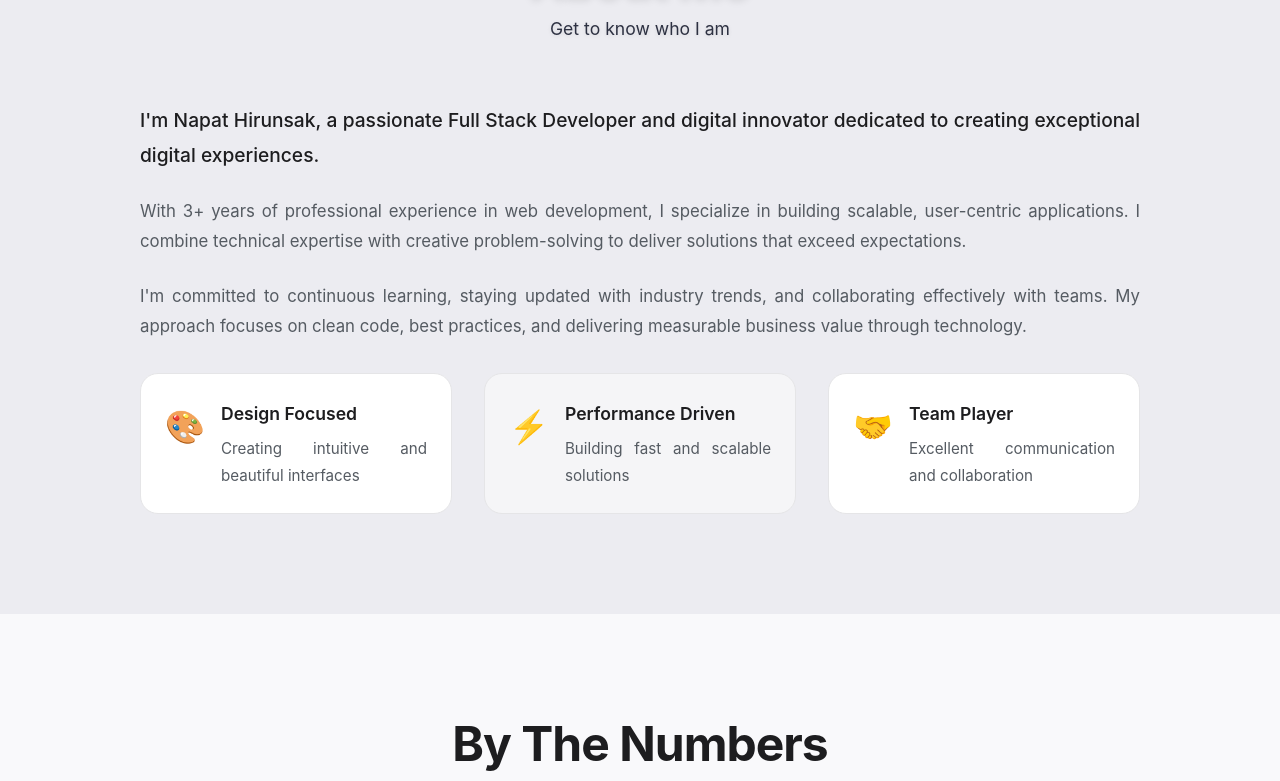
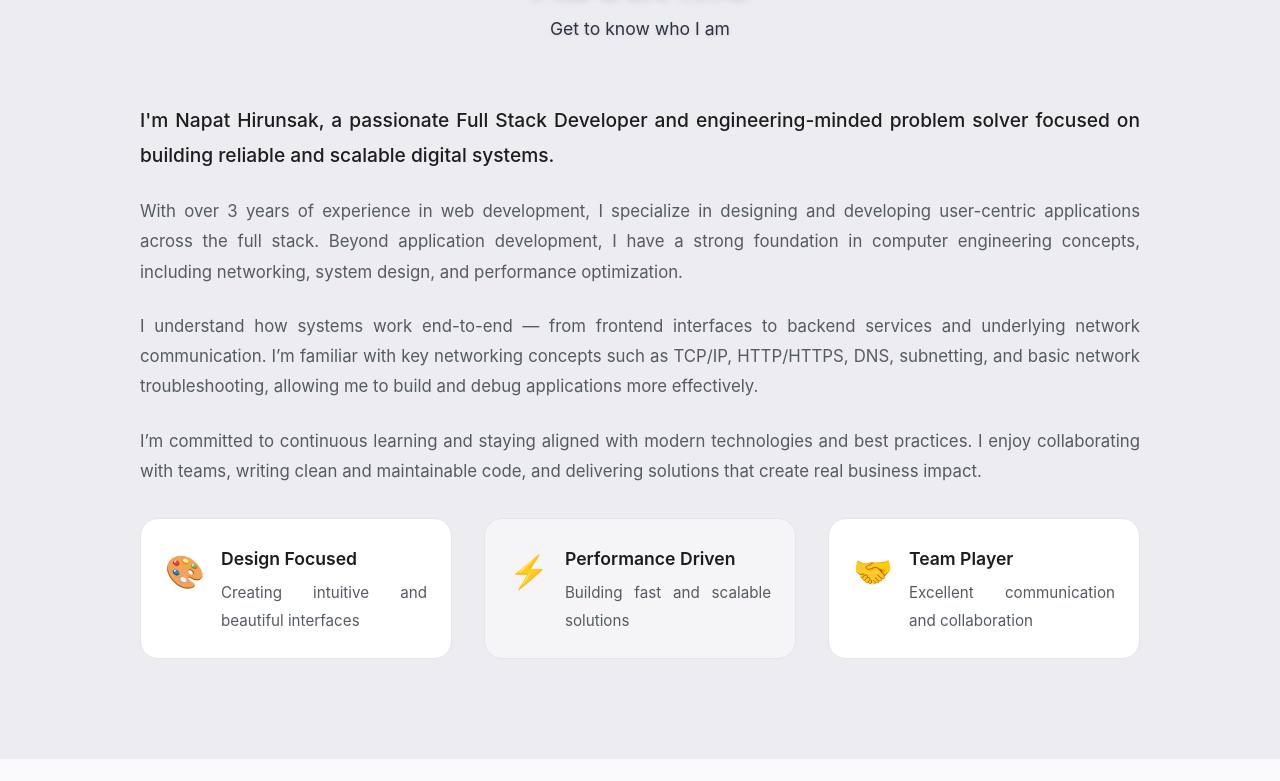
Before and after one commit to Napat-hi/Web-Resume, a React (Vite) app: page / in a window 1280 px wide. Shown: the part 1019-1800 px from the top of the page. Built offline with nearby package versions, Linux system fonts and the light colour scheme.

Commit message:
update education details

```diff
--- a/src/components/About/About.jsx
+++ b/src/components/About/About.jsx
@@ -13,17 +13,23 @@ function About() {
         <div className="about-content">
           <div className="about-text">
             <p className="intro-text">
-              I'm Napat Hirunsak, a passionate Full Stack Developer and digital innovator dedicated to creating exceptional digital experiences.
-            </p>
-            <p>
-              With 3+ years of professional experience in web development, I specialize in building scalable, user-centric applications.
-              I combine technical expertise with creative problem-solving to deliver solutions that exceed expectations.
-            </p>
-            <p>
-              I'm committed to continuous learning, staying updated with industry trends, and collaborating effectively with teams.
-              My approach focuses on clean code, best practices, and delivering measurable business value through technology.
+              I'm Napat Hirunsak, a passionate Full Stack Developer and engineering-minded problem solver focused on building reliable and scalable digital systems.
             </p>
 
+            <p>
+              With over 3 years of experience in web development, I specialize in designing and developing user-centric applications across the full stack.
+              Beyond application development, I have a strong foundation in computer engineering concepts, including networking, system design, and performance optimization.
+            </p>
+
+            <p>
+              I understand how systems work end-to-end — from frontend interfaces to backend services and underlying network communication.
+              I’m familiar with key networking concepts such as TCP/IP, HTTP/HTTPS, DNS, subnetting, and basic network troubleshooting, allowing me to build and debug applications more effectively.
+            </p>
+
+            <p>
+              I’m committed to continuous learning and staying aligned with modern technologies and best practices.
+              I enjoy collaborating with teams, writing clean and maintainable code, and delivering solutions that create real business impact.
+            </p>
             <div className="about-features">
               <div className="feature">
                 <div className="feature-icon">🎨</div>
--- a/src/components/HRFriendly/HRFriendly.jsx
+++ b/src/components/HRFriendly/HRFriendly.jsx
@@ -6,7 +6,12 @@ function HRFriendly() {
     {
       icon: '🎓',
       title: 'Education',
-      items: ['Bachelor of Science in Computer Science', 'Advanced Web Development Certification']
+      items: [
+        'Grade 1-12 at Bangkok Christian College (BCC) - Business Track, GPA 3.79',
+        'Bachelor of Computer Engineering at SIIT - GPA 3.2, AI Major',
+        'Core Knowledge: SQL, Microcontroller, Digital & Circuit Analysis, Network Engineering',
+        'Software Engineering, AI, NLP, and Machine Learning specialization'
+      ]
     },
     {
       icon: '🏆',
```
